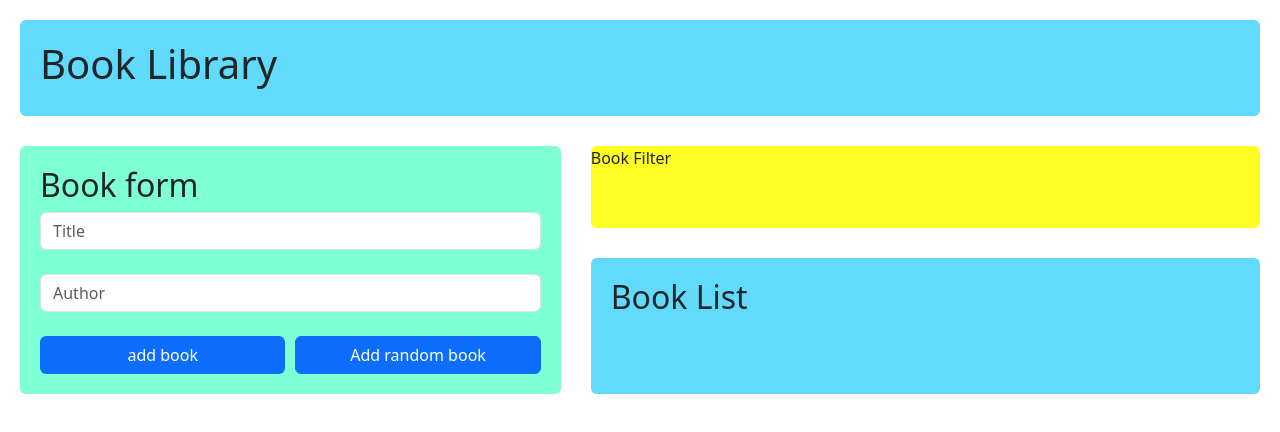
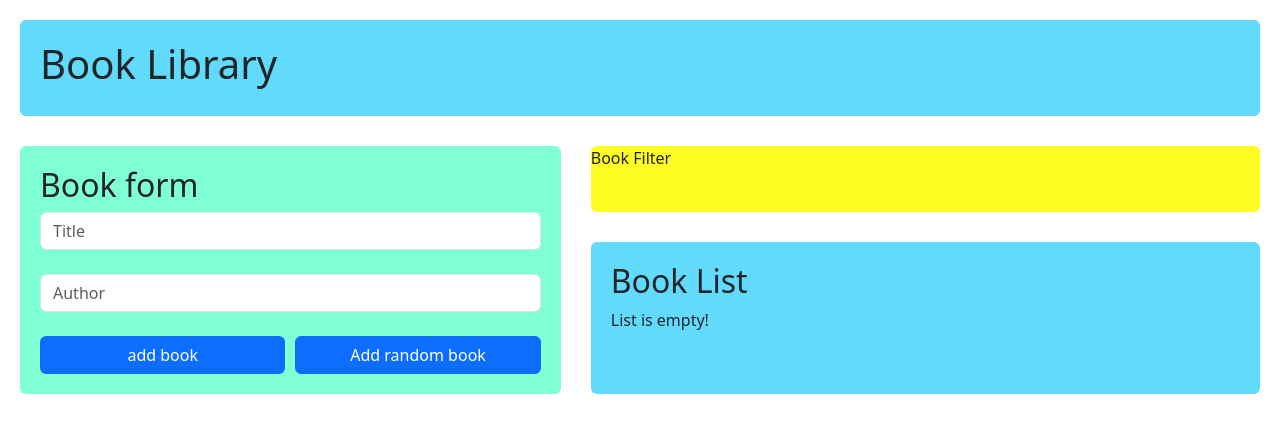
Before and after one commit to SerhiiHavryliuk/book-library, a React (Create React App) app: page / in a window 1280 px wide. Shown: the top 432 px of the page. Built offline with nearby package versions, Linux system fonts and the light colour scheme.

Commit message:
add message for empty list

```diff
--- a/src/components/BookList/BookList.js
+++ b/src/components/BookList/BookList.js
@@ -23,6 +23,7 @@ function BookList() {
   return (
     <div className={style.bookList}>
       <h2> Book List </h2>
+      {allBooks.length ? (
         <ul className={style.list}>
           {allBooks.map((item, index) => {
             return (
@@ -44,6 +45,9 @@ function BookList() {
             );
           })}
         </ul>
+      ) : (
+        <p> List is empty!</p>
+      )}
     </div>
   );
 }
```
Lines whose indentation alone changed are shown as unchanged.
